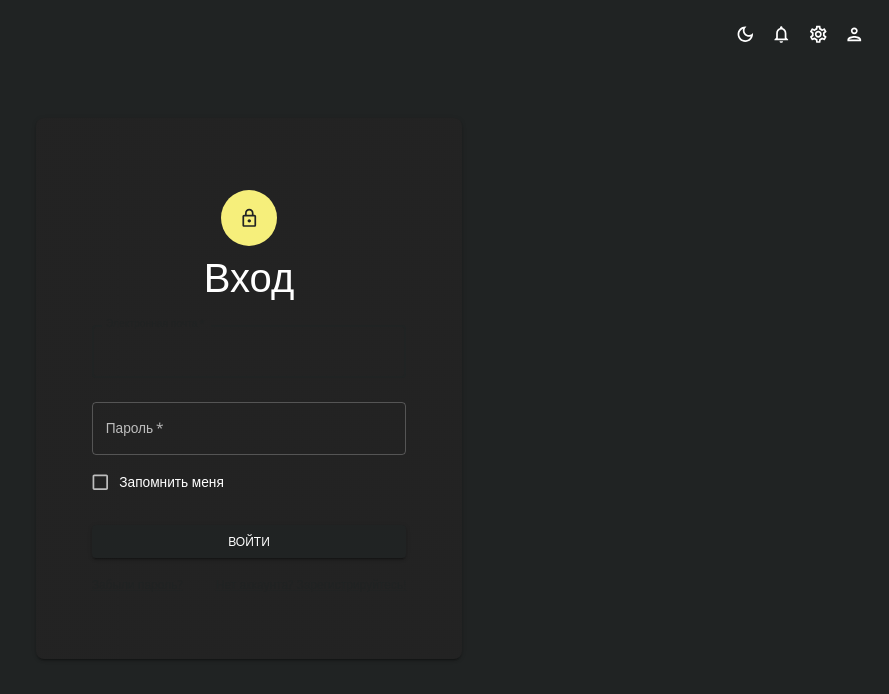
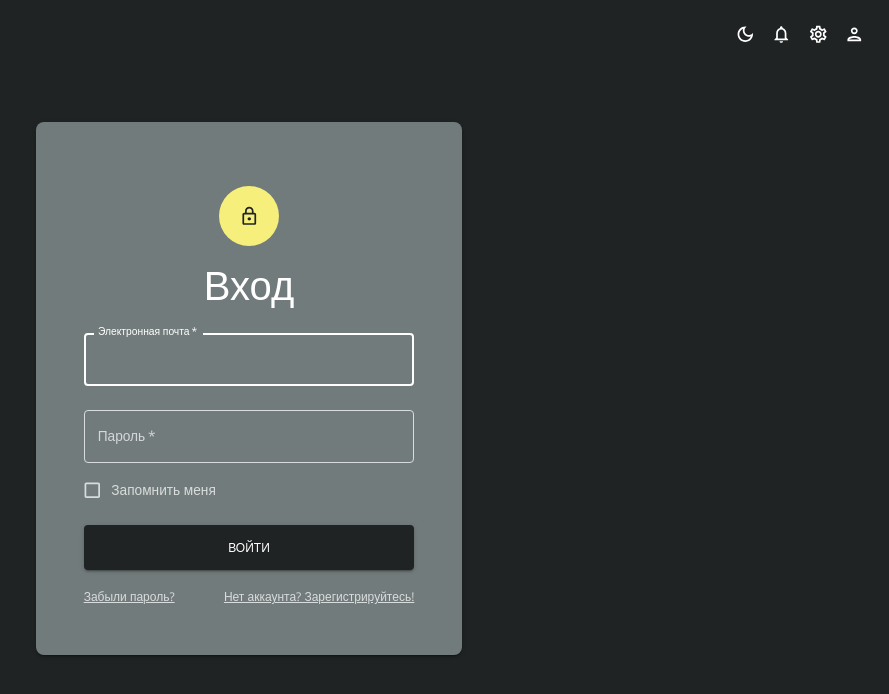
Before and after one commit to elizaveta-rybina/MRSU_DNS, a React (Create React App) app in the folder src/frontend/: page / in a window 1280 px wide. Shown: the top 694 px of the page, without its empty margins (391-1280 px from the left). Built offline with nearby package versions, Linux system fonts and the light colour scheme.

Commit message:
Fixed bugs with color on the login form

```diff
--- a/src/frontend/src/scenes/signin/index.jsx
+++ b/src/frontend/src/scenes/signin/index.jsx
@@ -10,8 +10,35 @@ import Link from "@mui/material/Link";
 import Paper from "@mui/material/Paper";
 import TextField from "@mui/material/TextField";
 import Typography from "@mui/material/Typography";
+import { styled } from "@mui/system";
 import * as React from "react";
 import { tokens } from "../../theme";
+
+const CustomTextField = styled(TextField)(({ theme, colors }) => ({
+  "& label.Mui-focused": {
+    color: colors.primary[100], // цвет текста лейбла при фокусе
+  },
+  "& .MuiOutlinedInput-root": {
+    "& fieldset": {
+      borderColor: colors.primary[200],
+    },
+    "&:hover fieldset": {
+      borderColor: colors.primary[100],
+    },
+    "&.Mui-focused fieldset": {
+      borderColor: colors.primary[100],
+    },
+    "& .MuiInputBase-input": {
+      color: colors.primary[100], // Цвет текста
+      backgroundColor: "transparent", // Прозрачный фон
+      "&:-webkit-autofill": {
+        WebkitBoxShadow: "0 0 0 100px transparent inset", // Убирает цвет фона для автозаполнения
+        WebkitTextFillColor: colors.primary[100], // Цвет текста для автозаполнения
+        transition: "background-color 5000s ease-in-out 0s",
+      },
+    },
+  },
+}));
 
 export default function SignInSide() {
   const handleSubmit = (event) => {
@@ -43,6 +70,7 @@ export default function SignInSide() {
         sm={7}
         md={4}
         component={Paper}
+        bgcolor={colors.primary[400]}
         elevation={2}
         sx={{
           borderRadius: 2,
@@ -55,21 +83,20 @@ export default function SignInSide() {
       >
         <Box
           sx={{
-            my: 6,
-            mx: 5,
+            my: 4,
+            mx: 4,
             display: "flex",
             flexDirection: "column",
             alignItems: "center",
-            bgcolor: ""
           }}
         >
           <Avatar
-            sx={{ m: 1, bgcolor: "secondary.main", width: 56, height: 56 }}
+            sx={{ m: 2, bgcolor: "secondary.main", width: 60, height: 60 }}
           >
             <LockOutlinedIcon />
           </Avatar>
 
-          <Typography component="h1" variant="h1">
+          <Typography color={colors.primary[100]} component="h1" variant="h1">
             Вход
           </Typography>
           <Box
@@ -78,7 +105,8 @@ export default function SignInSide() {
             onSubmit={handleSubmit}
             sx={{ mt: 1 }}
           >
-            <TextField
+            <CustomTextField
+              colors={colors}
               margin="normal"
               required
               fullWidth
@@ -88,7 +116,8 @@ export default function SignInSide() {
               autoComplete="email"
               autoFocus
             />
-            <TextField
+            <CustomTextField
+              colors={colors}
               margin="normal"
               required
               fullWidth
@@ -99,25 +128,56 @@ export default function SignInSide() {
               autoComplete="current-password"
             />
             <FormControlLabel
-              control={<Checkbox value="remember" color="primary" />}
+              control={
+                <Checkbox
+                  value="remember"
+                  sx={{
+                    color: colors.primary[200],
+                    "&.Mui-checked": { color: colors.primary[100] },
+                  }}
+                />
+              }
               label="Запомнить меня"
+              sx={{
+                color: colors.primary[200],
+                "&:hover": { color: colors.primary[100] },
+                transition: "color 0.3s ease",
+              }}
             />
             <Button
               type="submit"
               fullWidth
               variant="contained"
-              sx={{ mt: 3, mb: 2 }}
+              sx={{ mt: 2, mb: 2, p: 1.5 }}
             >
               Войти
             </Button>
             <Grid container>
               <Grid item xs>
-                <Link href="#" variant="body2">
+                <Link
+                  href="#"
+                  variant="body2"
+                  sx={{
+                    color: colors.primary[200],
+                    textDecoration: "underline",
+                    "&:hover": { color: colors.primary[100] },
+                    transition: "color 0.3s ease",
+                  }}
+                >
                   Забыли пароль?
                 </Link>
               </Grid>
               <Grid item>
-                <Link href="#" variant="body2">
+                <Link
+                  href="#"
+                  variant="body2"
+                  sx={{
+                    color: colors.primary[200],
+                    textDecoration: "underline",
+                    "&:hover": { color: colors.primary[100] },
+                    transition: "color 0.3s ease",
+                  }}
+                >
                   {"Нет аккаунта? Зарегистрируйтесь!"}
                 </Link>
               </Grid>
--- a/src/frontend/src/theme.js
+++ b/src/frontend/src/theme.js
@@ -18,8 +18,8 @@ export const tokens = (mode) => ({
         },
 
         primary: {
-          100: "#d9dcdc",
-          200: "#b3b8b8",
+          100: "#ffffff",
+          200: "#d9dcdc",
           300: "#8d9595",
           400: "#677171",
           500: "#202323",
```
